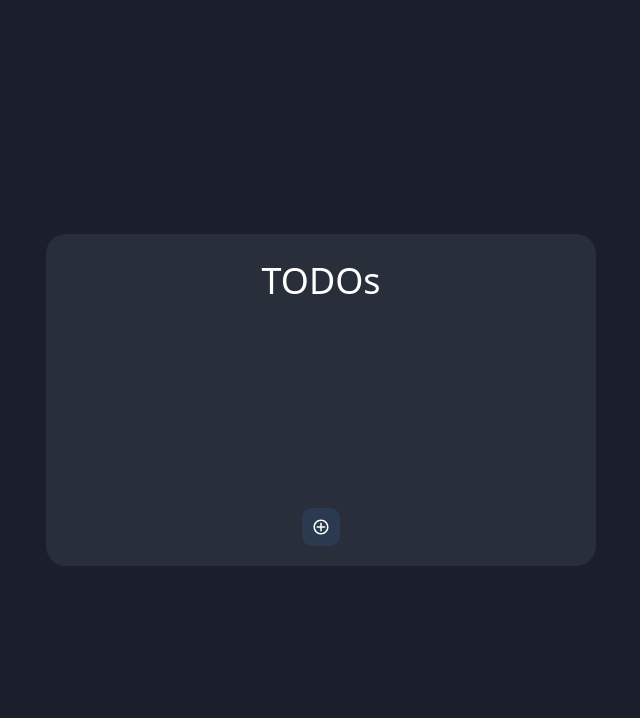
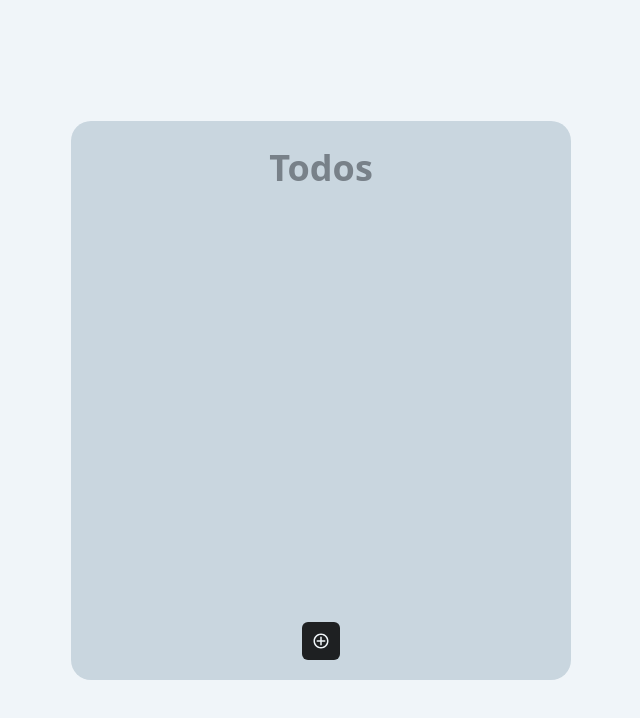
Before and after one commit to lemiprogram/react-week3, a React (Vite) app: page / in a window 1280 px wide. Shown: the top 718 px of the page, without its empty margins (319-959 px from the left). Built offline with nearby package versions, Linux system fonts and the light colour scheme.

Commit message:
Added the deleteFunc

```diff
--- a/package.json
+++ b/package.json
@@ -12,7 +12,9 @@
   "dependencies": {
     "react": "^19.1.0",
     "react-dom": "^19.1.0",
-    "react-icons": "^5.5.0"
+    "react-icons": "^5.5.0",
+    "require": "^2.4.20",
+    "uuidv4": "^6.2.13"
   },
   "devDependencies": {
     "@eslint/js": "^9.25.0",
--- a/src/App.css
+++ b/src/App.css
@@ -1,3 +1,19 @@
+.btn-section{
+    display: flex;
+}
+.btn{
+    padding: 10px;
+    border-radius: 6px;
+    background-color: var(--primary-100);
+    color: var(--bg-100);
+    cursor: pointer;
+    transition: 1s;
+}
+.btn:hover{
+    background-color: var(--bg-200);
+    color: var(--text-100);
+}
+
 .card{
     background-color: var(--bg-200);
     border-radius: 20px;
@@ -8,9 +24,16 @@
 .card .heading{
     text-align: center;
     font-size: 2em;
+    color: var(--accent-100);
+    font-weight: 700;
 }
 .modal{
     padding: 20px;
+}
+label >input{
+    accent-color: var(--primary-100);
+    width: 20px;
+    height: 20px;
 }
 input{
     background-color: var(--bg-300);
--- a/src/App.jsx
+++ b/src/App.jsx
@@ -1,45 +1,38 @@
-import { useEffect, useState } from 'react'
+import { useEffect, useRef, useState } from 'react'
 import './index.css'
 import './App.css'
-import Button from './Components/Button/Button'
 import { CgAdd } from "react-icons/cg";
 import Todo from './Components/Todo/Todo';
 
 
 function App() {
   const [todos, setTodos] = useState([])
-  const [todoList,setTodosList] = useState([])
+  const todoList = useRef(null)
+  useEffect(()=>renderTodos(),[todos])
+  function renderTodos(){
 
-
-
-  useEffect(()=>renderTodos(),[todos])
-  const renderTodos = ()=>{
-
-    setTodosList((tL)=>[...todos.map((item,index)=>{
-      return (
-        <Todo
-          paras={{item,index}}
-        />
-    )
-    })])
   }
   const addTodoFunc = ()=>{
-    setTodos(t=>[...t,{task:"new Todo", dueDate:""}])
+    setTodos(t=>[...t,{id:t.length+1,content:"new Todo",isEditing:false,isChecked:false}])
+  }
+  const editFunc=()=>{
+
+  }
+  const saveFunc=()=>{
+
+  }
+  const cancelFunc=()=>{
+
   }
 
   return (
     <>
-
-      <div className="app min-h-[100vh] grid place-content-center">
-        <div className="card w-[550px]">
-          <div className="heading">TODOs</div>
-          <div className="todos flex flex-col overflow-y-scroll  h-[200px] gap-3">
-            {todoList}
-          </div>
+      <div className="grid place-content-center w-[100vw] h-[100vh] bg-">
+        <div className="card w-[500px]">
+          <div className="heading">Todos</div>
+          <div className="todos my-3 h-[400px] overflow-y-scroll flex flex-col gap-1" ref={todoList}>{todos.map(task=><Todo paras={{task,setTodos}}/>)}</div>
           <div className="btn-section justify-center">
-            <Button
-              paras={{buttonText:<CgAdd/>,toolTipText:"Add",func:addTodoFunc}}
-            />
+            <button className="btn " onClick={()=>addTodoFunc()}><CgAdd/></button>
           </div>
         </div>
       </div>
--- a/src/Components/Button/Button.css
+++ /dev/null
@@ -1,29 +0,0 @@
-.btn-section{
-  display: flex;
-}
-.btn-toolTip{
-  display: inline;
-  font-size: .6em;
-  padding: 2px 8px;
-  border-radius: 10px;
-  background-color: var(--text-100);
-  color: var(--bg-100);
-  position: absolute;
-  top: 100%;
-  right: 0%;
-  z-index: 2;
-}
-.btn:not(:hover) .btn-toolTip{
-  display: none;
-}
-
-.btn{
-  position: relative;
-  cursor: pointer;
-  display: grid;
-  place-content: center;
-  width: auto;
-  padding: 10px;
-  border-radius: 10px;
-  background-color:var(--primary-100) ;
-}
--- a/src/Components/Button/Button.jsx
+++ /dev/null
@@ -1,18 +0,0 @@
-import React from 'react'
-import './Button.css'
-function Button({paras}) {
-    const {func,buttonText,toolTipText} = paras
-  return (
-    <>
-            <div
-                className="btn"
-                onClick={func}
-            >
-                {buttonText}
-                <div className="btn-toolTip capitalize">{toolTipText}</div>
-            </div>
-    </>
-  )
-}
-
-export default Button
--- /dev/null
+++ b/src/Components/Todo/Todo.jsx
@@ -0,0 +1,41 @@
+import React, { useState, useRef } from 'react'
+import { HiSaveAs } from "react-icons/hi";
+import { MdOutlineCancel,MdDelete } from "react-icons/md";
+import { FaEdit } from "react-icons/fa";
+function Todo({paras}) {
+  const {task,setTodos} = paras
+  const deleteFunc = id=> setTodos(t=>t.filter(task=>task.id !== id))
+  return(
+    <>
+      <li
+        className='flex  items-center justify-between bg-[var(--bg-100)] px-4 py-2 rounded-lg'
+        key={task.id}
+      >
+          <div className="task-checkbox-section ">
+            <label className='flex items-center gap-2 cursor-pointer'>
+              <input
+                type="checkbox"
+                className="checkbox cursor-pointer "
+                onChange={e=>checkFunc(e)}
+                defaultChecked={task.isChecked}
+              />
+              <div className="task">{task.content}</div>
+            </label>
+          </div>
+          <div className="btn-section gap-4">
+            <button
+              className="btn edit-btn"
+              onClick={()=>editFunc()}
+            ><FaEdit/></button>
+            <button
+              className="btn edit-btn "
+              onClick={()=>deleteFunc(task.id)}
+            ><MdDelete/></button>
+          </div>
+      </li>
+    </>
+  )
+
+}
+
+export default Todo
--- a/src/index.css
+++ b/src/index.css
@@ -2,17 +2,18 @@
 @tailwind components;
 @tailwind utilities;
 :root{
-    --primary-100:#2C3A4F;
-    --primary-200:#56647b;
-    --primary-300:#b4c2dc;
-    --accent-100:#FF4D4D;
-    --accent-200:#ffecda;
-    --text-100:#FFFFFF;
-    --text-200:#e0e0e0;
-    --bg-100:#1A1F2B;
-    --bg-200:#292e3b;
-    --bg-300:#414654;
+    --primary-100:#1E2022;
+    --primary-200:#34373b;
+    --primary-300:#F0F5F9;
+    --accent-100:#788189;
+    --accent-200:#e1e4e6;
+    --text-100:#1E2022;
+    --text-200:#52616B;
+    --bg-100:#F0F5F9;
+    --bg-200:#C9D6DF;
+    --bg-300:#bfc7d1;
 
+    --faded-black:#0000006d;
 }
 *{
     margin: 0;
--- a/src/main.jsx
+++ b/src/main.jsx
@@ -4,5 +4,7 @@ import './index.css'
 import App from './App.jsx'
 
 createRoot(document.getElementById('root')).render(
-    <App />
+    <StrictMode>
+        <App />
+    </StrictMode>
 )
```
Also changed, not shown: src/Components/Todo/Todo.css (added), 1 other file (tests, documents, lock files or other folders).
